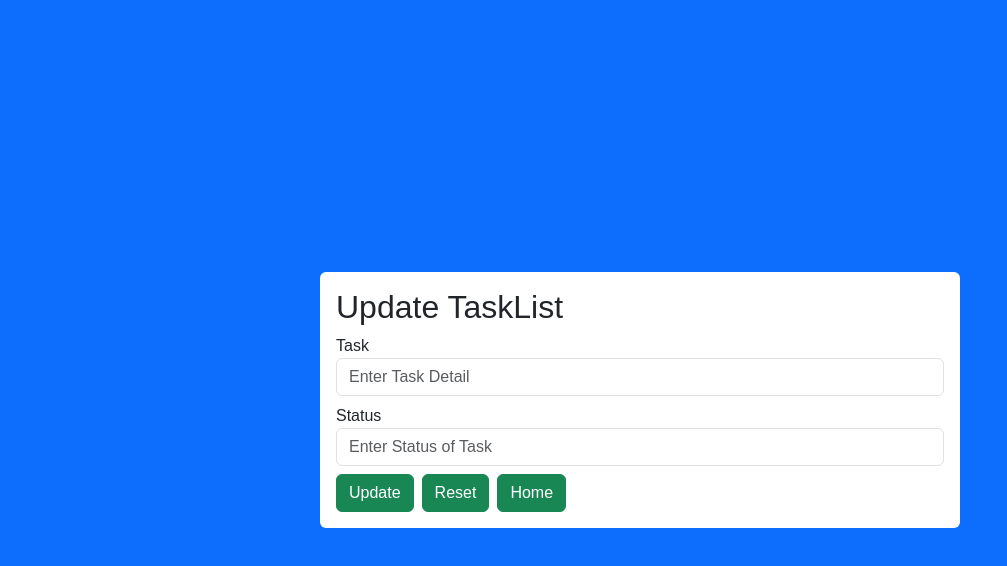
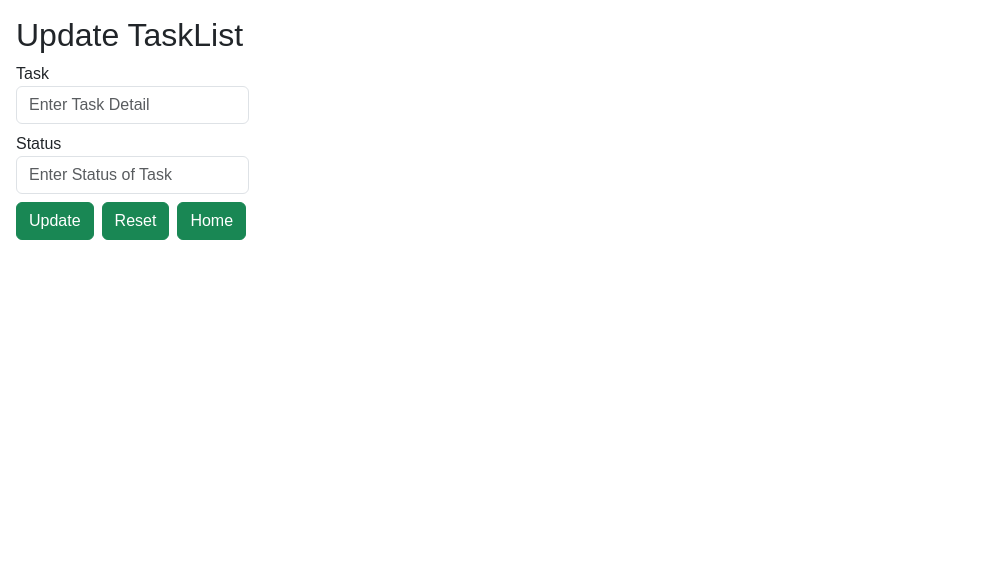
Before and after one commit to reactjs-bootstrap/taskList-client, a React (Vite) app: page /update/1 in a window 1280 px wide. Shown: the top 566 px of the page, without its empty margins (0-1007 px from the left). Built offline with nearby package versions, Linux system fonts and the light colour scheme; no server answers.

Commit message:
Update UpdateTask.jsx

```diff
--- a/src/UpdateTask.jsx
+++ b/src/UpdateTask.jsx
@@ -27,8 +27,8 @@
   }, []);
 
   return (
-    <div className="d-flex vh-100 bg-primary justify-content-center align-items-center">
-      <div className="w-50 bg-white rounded p-3">
+    <div className="d-flex justify-content-start align-items-start">
+      <div className="bg-white rounded p-3">
         <form onSubmit={handleSubmit}>
           <h2>Update TaskList</h2>
           <div className="mb-2">
```
